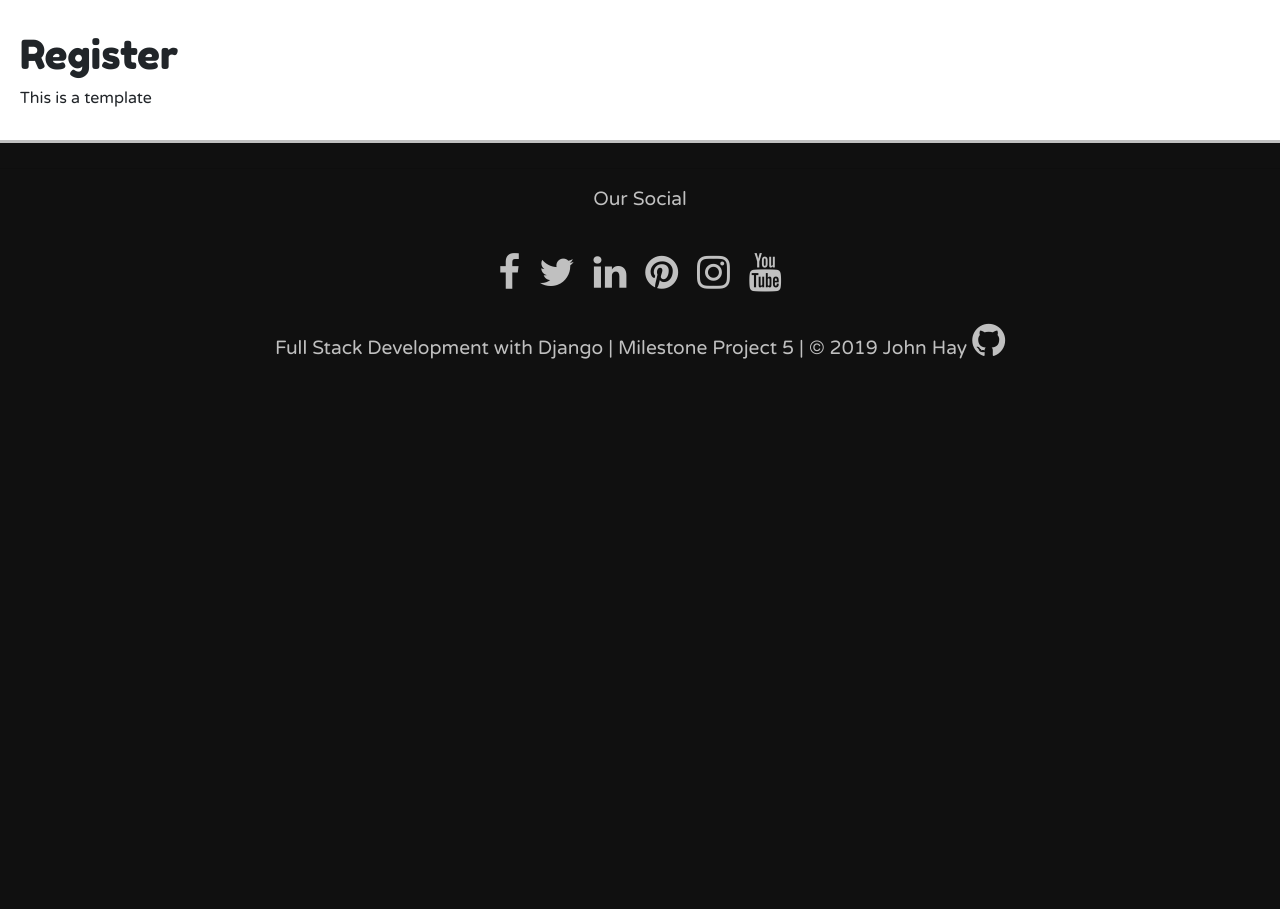
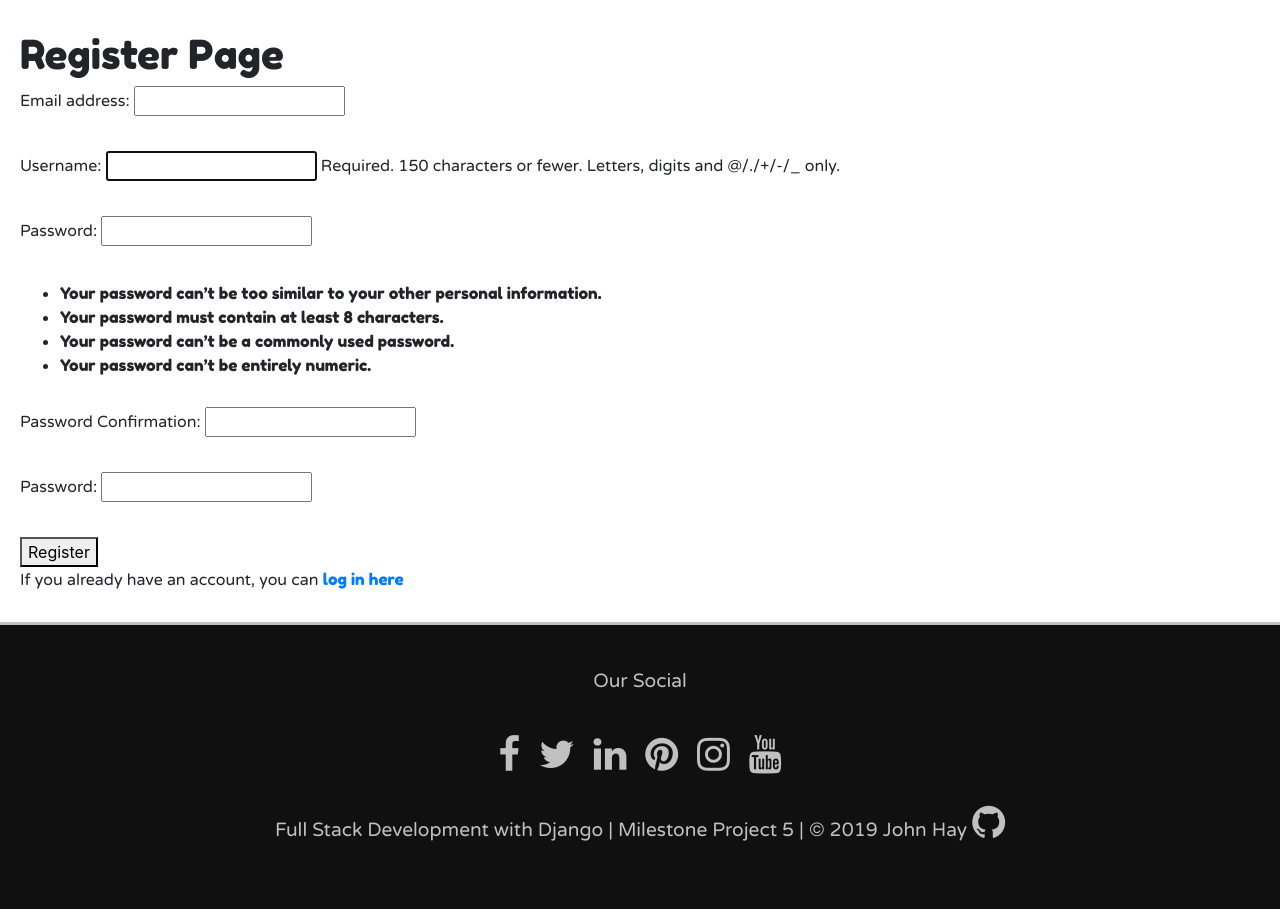
Before and after one commit to JayPeaa/msproject5, a Django app: page /register/ in a window 1280 px wide. Shown: the part 459-1368 px from the top of the page. Before the commit the page ends 818 px from the top, so only its background shows below. Run offline with Django 3.2, Linux system fonts and the light colour scheme; some libraries are stand-ins or nearby versions.

Commit message:
registration form creation

```diff
--- a/pages/forms.py
+++ b/pages/forms.py
@@ -1,7 +1,21 @@
 from django import forms
+from django.contrib.auth.models import User
+from django.contrib.auth.forms import UserCreationForm
+from django.core.exceptions import ValidationError
 
 
 class LoginForm (forms.Form):
     """Form to log users in"""
     username = forms.CharField()
     password = forms.CharField(widget=forms.PasswordInput)
+
+
+class RegistrationForm(UserCreationForm):
+    """Form to register a new user"""
+    password = forms.CharField(widget=forms.PasswordInput)
+    password2 = forms.CharField(label="Password Confirmation",
+                                widget=forms.PasswordInput)
+
+    class Meta:
+        model = User
+        fields = ['email', 'username', 'password1', 'password2']
--- a/pages/views.py
+++ b/pages/views.py
@@ -1,7 +1,8 @@
 from django.http import HttpResponse
 from django.shortcuts import render, redirect, reverse
 from django.contrib import auth, messages
-from pages.forms import LoginForm
+from django.contrib.auth.decorators import login_required
+from pages.forms import LoginForm, RegistrationForm
 
 # Create your views here.
 
@@ -20,6 +21,8 @@ def contact_view(request, *args, **kwargs):
 
 def login_view(request, *args, **kwargs):
     """Login a User"""
+    if request.user.is_authenticated:
+        return redirect(reverse('home'))
     if request.method == "POST":
         login_form = LoginForm(request.POST)
 
@@ -30,6 +33,7 @@ def login_view(request, *args, **kwargs):
             if user:
                 auth.login(user=user, request=request)
                 messages.success(request, "You are now logged in.")
+                return redirect(reverse('home'))
             else:
                 login_form.add_error(None, "Incorrect username or password!")
     else:
@@ -43,9 +47,12 @@ def products_view(request, *args, **kwargs):
 
 
 def register_view(request, *args, **kwargs):
-    return render(request, "register.html", {})
+    """Registration page rendering"""
+    registration_form = RegistrationForm()
+    return render(request, "register.html", {"registration_form": registration_form})
 
 
+@login_required  # not sure if this is working ceck url patterns.
 def logout_view(request, *args, **kwargs):
     """Logout User"""
     auth.logout(request)
--- a/templates/register.html
+++ b/templates/register.html
@@ -1,8 +1,16 @@
 {% extends 'base.html' %}
 
 {% block content %}
-<h1>Register</h1>
+<h1>Register Page</h1>
 
-<p>This is a template</p>
 
-{% endblock %}
+
+<form method="POST">
+    {% csrf_token %}
+    {{ registration_form.as_p }}
+    <button type="submit">Register</button>
+
+
+    <p>If you already have an account, you can <a href="{% url 'login' %}">log in here</a></p>
+
+    {% endblock %}
```
